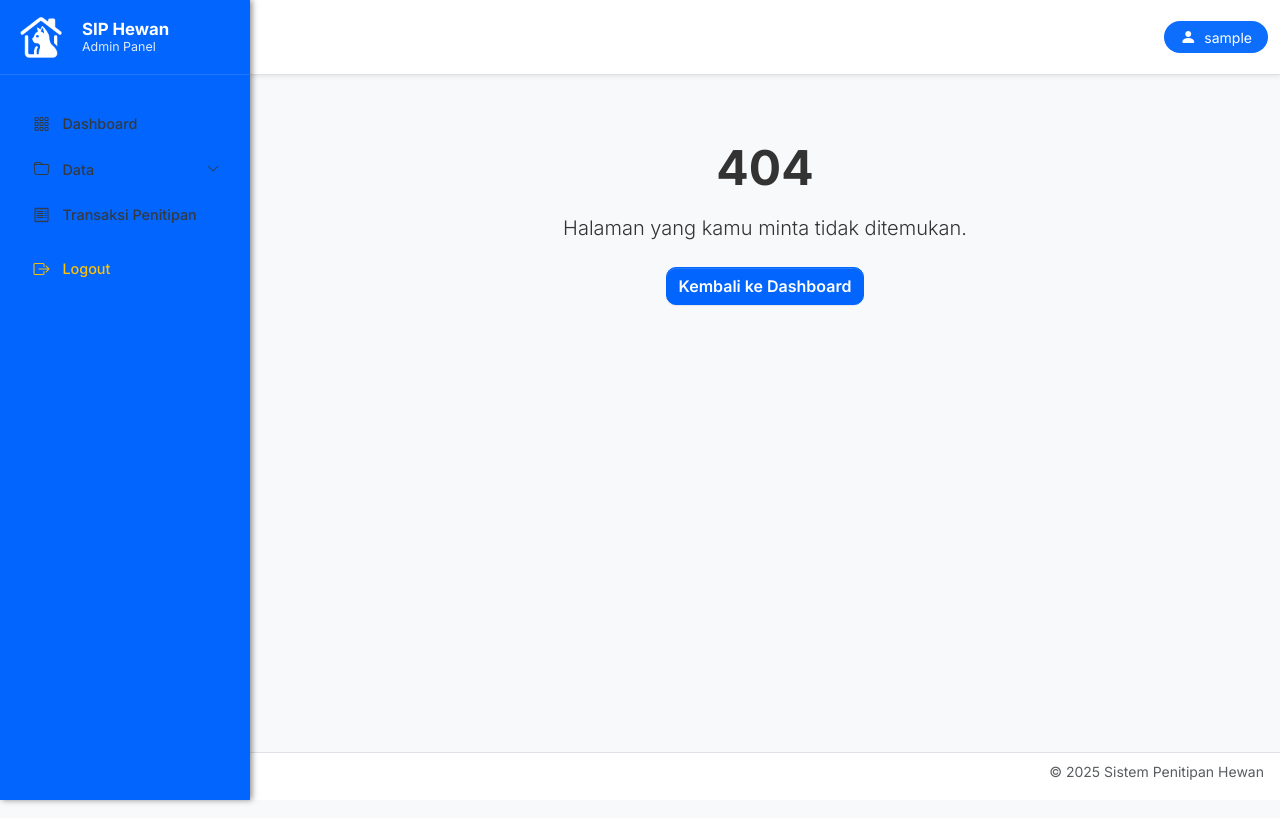
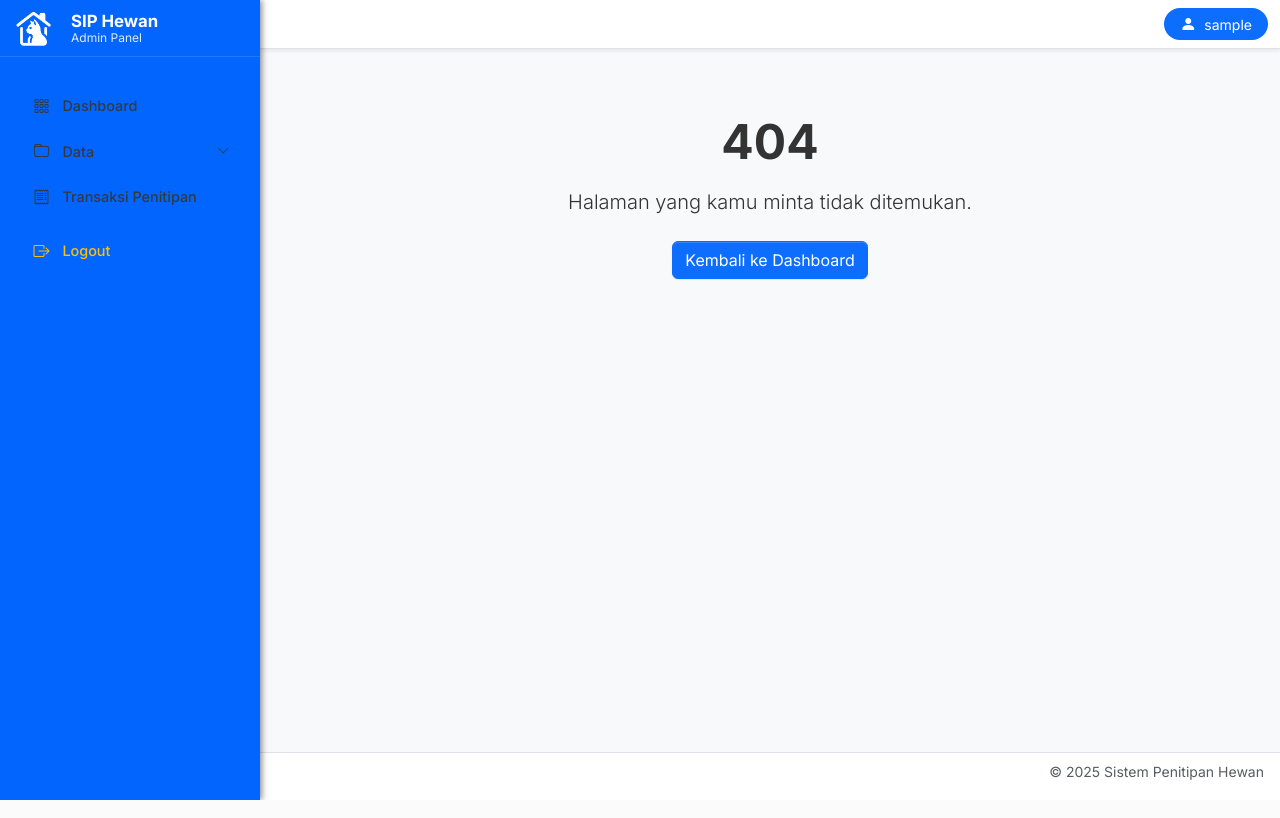
Before and after one commit to erenorren/fix, a PHP site: page /footer in a window 1280 px wide. Run offline with PHP 8.4, Linux system fonts and the light colour scheme; the visitor is signed in with stand-in values (Sample User, id 1); some libraries are stand-ins or nearby versions.

Commit message:
update css,footer,header,dan sidebar

```diff
--- a/public/css/custom.css
+++ b/public/css/custom.css
@@ -18,6 +18,9 @@
   --accent-orange: #ffb113;
   --light-bg: #ffffff;
   --card-shadow: rgba(0, 0, 0, 0.05);
+
+  /* PENTING: Sinkronisasi dengan AdminLTE */
+  --lte-sidebar-width: 260px;
 }
 
 /* ==============================
@@ -94,60 +96,72 @@
   color: #c73636 !important;
 }
 
-/* aksen khusus */
 .badge-accent {
   background: var(--accent-orange);
   color: #ffffff;
 }
 
 /* ==============================
-   SIDEBAR
-   (dibatasi hanya di .app-sidebar,
-    supaya nav di navbar tidak ikut kena)
+   SIDEBAR FIX
 ============================== */
 
-/* ====== Sidebar biru ====== */
+/* Sidebar Background */
 .bg-primary-blue {
   background-color: #0265fe !important;
 }
 
-/* ====== Sidebar tema mirip AdminLTE 3 ====== */
 .modern-sidebar {
-  width: 260px;
-  min-height: 100vh;
+  /* HAPUS width statis agar responsif ikut AdminLTE */
+  /* width: 260px;  <-- DIHAPUS */
+
   background-color: #111827; /* dark grey */
   color: #c2c7d0;
   box-shadow: 2px 0 6px rgba(0, 0, 0, 0.45);
 }
 
+/* Fix Z-Index untuk Mobile agar sidebar muncul di atas konten */
+@media (max-width: 991.98px) {
+  .app-sidebar {
+    z-index: 1050;
+    box-shadow: 5px 0 15px rgba(0, 0, 0, 0.3);
+  }
+}
+
 /* Brand bar biru di atas sidebar */
 .sidebar-brand {
-  padding: 0.75rem 1.25rem;
-  background-color: #0265fe; /* warna utama kamu */
+  min-height: 57px; /* Sesuaikan dengan tinggi navbar */
+  padding: 0 1rem;
+  background-color: #0265fe;
   border-bottom: 1px solid rgba(255, 255, 255, 0.12);
+  display: flex;
+  align-items: center;
+  justify-content: flex-start;
+  gap: 12px;
 }
 
 .brand-logo {
   display: flex;
   align-items: center;
   justify-content: center;
-  width: 42px;
-  height: 42px;
+  width: 35px;
+  height: 35px;
 }
 
 .brand-logo-img {
   max-width: 100%;
   height: auto;
-  object-fit: contain; /* bentuk logo tidak dipotong */
+  object-fit: contain;
 }
 
 .sidebar-brand .brand-name {
   font-size: 1.05rem;
+  line-height: 1.2;
 }
 
 .sidebar-brand .brand-subtitle {
-  font-size: 0.78rem;
+  font-size: 0.75rem;
   opacity: 0.9;
+  line-height: 1.2;
 }
 
 /* MENU UTAMA */
@@ -162,13 +176,29 @@
   color: #c2c7d0;
   padding: 0.55rem 0.9rem;
   border-radius: 4px;
-  display: flex;
+
+  /* FIX DROPDOWN: Gunakan Flexbox !important untuk menimpa default AdminLTE */
+  display: flex !important;
   align-items: center;
+  justify-content: space-between;
+  width: 100%;
+
   gap: 10px;
   font-weight: 500;
   font-size: 0.9rem;
   transition: background-color 0.15s ease, color 0.15s ease;
   text-decoration: none;
+}
+
+/* Pastikan teks menu mengisi ruang tengah */
+.modern-link span.flex-grow-1 {
+  flex-grow: 1;
+}
+
+/* Pastikan panah di ujung kanan */
+.modern-link .dropdown-arrow,
+.modern-link .ms-auto {
+  margin-left: auto !important;
 }
 
 .modern-link:hover {
@@ -188,6 +218,7 @@
   font-size: 1rem;
   text-align: center;
   color: inherit;
+  flex-shrink: 0; /* Icon jangan mengecil */
 }
 
 .modern-link.active .modern-icon,
@@ -272,97 +271,3 @@
 .has-dropdown.active-dropdown .dropdown-arrow {
   transform: rotate(180deg);
 }
-
-/* CSS pemilik */
-#suggest_pemilik div.hover-bg:hover {
-  background: #f0f4ff;
-}
-
-/* ==============================
-   TABLE STYLE
-============================== */
-table thead tr {
-  background: #f0f4ff;
-}
-
-.table-hover tbody tr:hover {
-  background: #f8fbff;
-}
-
-/* ==============================
-   PROGRESS BAR
-============================== */
-.progress-bar.bg-primary {
-  background: var(--primary-blue) !important;
-}
-
-/* ==============================
-   BUTTON STYLE
-============================== */
-.btn-primary {
-  background: var(--primary-blue) !important;
-  border-color: var(--primary-blue) !important;
-  border-radius: 10px;
-  font-weight: 600;
-}
-
-.btn-accent {
-  background: var(--accent-orange) !important;
-  border-radius: 10px;
-  color: #fff !important;
-}
-
-.btn-primary:hover,
-.btn-accent:hover {
-  opacity: 0.9;
-}
-
-/* ==============================
-   CARD TITLE
-============================== */
-.card-title {
-  font-weight: 600;
-  color: #1a1a1a;
-}
-
-/* ==============================
-   ANIMASI STAT KECIL
-============================== */
-[data-count],
-[data-money] {
-  font-weight: 700;
-  color: var(--primary-blue);
-}
-
-/* Samakan tinggi header (navbar) dengan brand sidebar */
-.app-header.navbar {
-  min-height: 75px; /* sesuaikan, 60–70px juga boleh */
-  display: flex;
-  align-items: center; /* biar isi header ketengah vertikal */
-  padding-top: 0;
-  padding-bottom: 0;
-}
-
-/* Tinggi area logo/brand di sidebar */
-/* Samakan tinggi header dan sidebar brand */
-/* Brand sidebar hanya rata kiri, bukan center */
-.app-sidebar .sidebar-brand {
-  min-height: 75px;
-  display: flex;
-  align-items: center;
-  justify-content: flex-start; /* <— pindahkan ke kiri */
-  gap: 12px; /* jarak antara logo & teks */
-  padding-left: 1.25rem;
-  padding-right: 1.25rem;
-}
-
-/* Rapikan teks brand / nav link supaya nggak nambah tinggi */
-.app-sidebar .sidebar-brand .brand-name,
-.app-sidebar .sidebar-brand .brand-subtitle {
-  line-height: 1.2;
-}
-
-.navbar-nav .nav-link {
-  padding-top: 0.5rem;
-  padding-bottom: 0.5rem;
-}
--- a/views/template/footer.php
+++ b/views/template/footer.php
@@ -1,50 +1,69 @@
-        </div> <!-- /.app-content -->
-    </main>
+</div> </main>
 
-    <!-- FOOTER -->
     <footer class="app-footer border-top small text-muted py-2 px-3">
-    <div class="d-flex justify-content-end">
-        <span>&copy; <?= date('Y') ?> Sistem Penitipan Hewan</span>
-    </div>
-</footer>
+        <div class="d-flex justify-content-end">
+            <span>&copy; <?= date('Y') ?> Sistem Penitipan Hewan</span>
+        </div>
+    </footer>
 
-</div> <!-- /.app-wrapper -->
-
-<!-- Bootstrap 5 JS (WAJIB untuk modal, dropdown, dll) -->
-<script src="https://cdn.jsdelivr.net/npm/bootstrap@5.3.3/dist/js/bootstrap.bundle.min.js"
+</div> <script src="https://cdn.jsdelivr.net/npm/bootstrap@5.3.3/dist/js/bootstrap.bundle.min.js"
         integrity="sha384-YvpcrYf0tY3lHB60NNkmXc5s9fDVZLESaAA55NDzOxhy9GkcIdslK1eN7N6jIeHz"
         crossorigin="anonymous"></script>
 
-<!-- AdminLTE v4 JS -->
-<!-- <script src="<?= $base_url ?>/public/js/adminlte.js"></script> -->
 <script src="/js/adminlte.js"></script>
 <script src="/js/dashboard.js"></script>
 
-<!-- Sidebar dropdown "Data" (Hewan / Pelanggan / Layanan) -->
 <script>
 document.addEventListener('DOMContentLoaded', function () {
-    // semua link yang punya submenu
-    document.querySelectorAll('.has-dropdown').forEach(function (link) {
+
+    // --- 1. HANDLER DROPDOWN SIDEBAR ---
+    const dropdownLinks = document.querySelectorAll('.has-dropdown');
+
+    dropdownLinks.forEach(function (link) {
         link.addEventListener('click', function (e) {
             e.preventDefault();
 
-            const targetSelector = link.getAttribute('data-target');
-            const menu = document.querySelector(targetSelector);
+            const targetId = link.getAttribute('data-target');
+            const menu = document.querySelector(targetId);
+
             if (!menu) return;
 
-            // tutup submenu lain
+            // Optional: Tutup submenu lain saat satu dibuka (Accordion effect)
+            /*
             document.querySelectorAll('.submenu.show').forEach(function (sm) {
                 if (sm !== menu) sm.classList.remove('show');
             });
             document.querySelectorAll('.has-dropdown.active-dropdown').forEach(function (lnk) {
                 if (lnk !== link) lnk.classList.remove('active-dropdown');
             });
+            */
 
-            // toggle submenu yang sedang diklik
+            // Toggle submenu saat ini
             menu.classList.toggle('show');
             link.classList.toggle('active-dropdown');
         });
     });
+
+    // --- 2. HANDLER SIDEBAR MOBILE MANUAL (Fallback) ---
+    // Jika tombol native AdminLTE macet, script ini akan memaksa sidebar bekerja
+    const toggleBtn = document.querySelector('[data-lte-toggle="sidebar"]');
+    const body = document.body;
+
+    if(toggleBtn) {
+        toggleBtn.addEventListener('click', function(e) {
+            // Cek apakah AdminLTE JS sudah handle?
+            // Biasanya AdminLTE akan menambah class 'sidebar-open' di mobile
+
+            // Jaga-jaga delay JS, kita bisa bantu toggle class manual jika perlu
+            // Uncomment baris di bawah jika tombol masih tidak respon sama sekali:
+            // e.preventDefault();
+            // if (window.innerWidth < 992) {
+            //    body.classList.toggle('sidebar-open');
+            // } else {
+            //    body.classList.toggle('sidebar-collapse');
+            // }
+        });
+    }
 });
 </script>
 
--- a/views/template/header.php
+++ b/views/template/header.php
@@ -1,19 +1,27 @@
 <?php
-// Mulai session jika belum berjalan
+// views/template/header.php
+
+// Cek session
 if (session_status() === PHP_SESSION_NONE) {
     session_start();
 }
 
-// Title default
+// Default page title
 if (!isset($pageTitle)) {
     $pageTitle = 'Sistem Penitipan Hewan';
 }
 
-// Base URL hanya dibuat jika belum ada
+// Logika Base URL
 if (!isset($base_url)) {
     $host = $_SERVER['HTTP_HOST'];
-    $protocol = (!empty($_SERVER['HTTPS']) && $_SERVER['HTTPS'] === 'on') ? 'https' : 'http';
-    $base_url = $protocol . '://' . $host;
+    $protocol = isset($_SERVER['HTTPS']) && $_SERVER['HTTPS'] === 'on' ? 'https' : 'http';
+
+    // Cek jika localhost
+    if (strpos($host, 'localhost') !== false) {
+        $base_url = $protocol . '://' . $host;
+    } else {
+        $base_url = $protocol . '://' . $host;
+    }
 }
 ?>
 
@@ -24,28 +32,36 @@
     <title><?= htmlspecialchars($pageTitle) ?></title>
     <meta name="viewport" content="width=device-width, initial-scale=1">
 
-    <!-- CSS FIX untuk Vercel -->
-    <link rel="stylesheet" href="/css/adminlte.css">
-    <link rel="stylesheet" href="/css/custom.css">
+    <!-- AdminLTE & Custom CSS -->
+    <link rel="stylesheet" href="<?= $base_url ?>/css/adminlte.css">
+    <link rel="stylesheet" href="<?= $base_url ?>/css/custom.css">
 
-    <!-- Bootstrap Icons -->
-    <link rel="stylesheet"
-        href="https://cdn.jsdelivr.net/npm/bootstrap-icons@1.11.3/font/bootstrap-icons.min.css">
+    <!-- Icons -->
+    <link rel="stylesheet" href="https://cdn.jsdelivr.net/npm/bootstrap-icons@1.11.3/font/bootstrap-icons.min.css">
 </head>
 
+<!-- sidebar-expand-lg: Sidebar otomatis muncul di desktop -->
 <body class="layout-fixed sidebar-expand-lg bg-body-tertiary">
     <div class="app-wrapper">
 
-        <!-- HEADER -->
+        <!-- HEADER / NAVBAR -->
         <nav class="app-header navbar navbar-expand bg-body border-bottom shadow-sm">
             <div class="container-fluid">
 
-                <button class="navbar-toggler" type="button" data-lte-toggle="sidebar" aria-label="Toggle navigation">
-                    <span class="navbar-toggler-icon"></span>
-                </button>
+                <!-- Tombol Toggle Sidebar (HANYA MUNCUL DI HP / Mobile) -->
+                <ul class="navbar-nav">
+                    <!-- class 'd-lg-none' menyembunyikan tombol ini di layar Desktop -->
+                    <li class="nav-item d-lg-none">
+                        <a class="nav-link" data-lte-toggle="sidebar" href="#" role="button">
+                            <i class="bi bi-list"></i>
+                        </a>
+                    </li>
+                </ul>
 
+                <!-- Spacer -->
                 <div class="flex-grow-1"></div>
 
+                <!-- Badge User -->
                 <div class="d-flex align-items-center">
                     <div class="px-3 py-1 rounded-pill bg-primary text-white d-flex align-items-center">
                         <i class="bi bi-person-fill me-2"></i>
@@ -57,9 +73,9 @@
             </div>
         </nav>
 
-        <!-- SIDEBAR -->
+        <!-- Load Sidebar -->
         <?php include __DIR__ . '/sidebar.php'; ?>
 
-        <!-- MAIN -->
+        <!-- Content Wrapper -->
         <main class="app-main">
             <div class="app-content p-3">
--- a/views/template/sidebar.php
+++ b/views/template/sidebar.php
@@ -1,14 +1,16 @@
 <?php
-// pastikan variabel halaman ada
-$currentPage = $page ?? ($activeMenu ?? 'dashboard');
+// views/template/sidebar.php
+
+// 1. Pastikan variabel aman (cegah error 'Undefined variable')
+// Prioritaskan $page, lalu $activeMenu, lalu default ke 'dashboard'
+$activePage = isset($page) ? $page : (isset($activeMenu) ? $activeMenu : 'dashboard');
 ?>
 
 <aside class="app-sidebar modern-sidebar bg-primary-blue">
 
-  <!-- Brand -->
   <div class="sidebar-brand d-flex align-items-center">
     <div class="brand-logo me-2">
-      <img src="<?= $base_url ?>/img/kucing.png" class="brand-logo-img" alt="Logo">
+      <img src="<?= isset($base_url) ? $base_url : '' ?>/img/kucing.png" class="brand-logo-img" alt="Logo">
     </div>
     <div class="d-flex flex-column">
       <span class="brand-name text-white fw-bold">SIP Hewan</span>
@@ -16,60 +18,59 @@
     </div>
   </div>
 
-  <!-- Wrapper isi sidebar -->
   <div class="sidebar-wrapper d-flex flex-column">
 
     <nav class="mt-2 flex-grow-1">
       <ul class="nav flex-column modern-menu">
 
-        <!-- DASHBOARD -->
         <li class="nav-item mb-1">
           <a href="index.php?page=dashboard"
-             class="nav-link modern-link <?= $currentPage === 'dashboard' ? 'active' : '' ?>">
+             class="nav-link modern-link <?= $activePage === 'dashboard' ? 'active' : '' ?>">
             <i class="bi bi-grid-3x3-gap modern-icon"></i>
             <span>Dashboard</span>
           </a>
         </li>
 
-        <!-- MENU DATA (dropdown custom) -->
         <li class="nav-item mb-1 menu-group">
+          <?php
+            // Cek apakah halaman aktif termasuk dalam grup "Data"
+            $isDataActive = in_array($activePage, ['hewan', 'pemilik', 'pelanggan', 'layanan']);
+          ?>
+
           <a href="#"
-             class="nav-link modern-link has-dropdown <?= in_array($currentPage, ['hewan','pemilik','pelanggan','layanan']) ? 'active-dropdown' : '' ?>"
+             class="nav-link modern-link has-dropdown <?= $isDataActive ? 'active-dropdown' : '' ?>"
              data-target="#menuData">
             <i class="bi bi-folder modern-icon"></i>
-            <span>Data</span>
-            <i class="bi bi-chevron-down dropdown-arrow ms-auto"></i>
+            <span class="flex-grow-1">Data</span>
+            <i class="bi bi-chevron-down dropdown-arrow"></i>
           </a>
 
-          <div class="submenu <?= in_array($currentPage, ['hewan','pemilik','pelanggan','layanan']) ? 'show' : '' ?>"
-               id="menuData">
+          <div class="submenu <?= $isDataActive ? 'show' : '' ?>" id="menuData">
             <a href="index.php?page=hewan"
-               class="nav-link sub-link <?= $currentPage === 'hewan' ? 'active' : '' ?>">
+               class="nav-link sub-link <?= $activePage === 'hewan' ? 'active' : '' ?>">
               <i class="bi bi-dot me-1"></i> Data Hewan
             </a>
 
             <a href="index.php?page=pemilik"
-               class="nav-link sub-link <?= $currentPage === 'pemilik' || $currentPage === 'pelanggan' ? 'active' : '' ?>">
+               class="nav-link sub-link <?= $activePage === 'pemilik' || $activePage === 'pelanggan' ? 'active' : '' ?>">
               <i class="bi bi-dot me-1"></i> Data Pelanggan
             </a>
 
             <a href="index.php?page=layanan"
-               class="nav-link sub-link <?= $currentPage === 'layanan' ? 'active' : '' ?>">
+               class="nav-link sub-link <?= $activePage === 'layanan' ? 'active' : '' ?>">
               <i class="bi bi-dot me-1"></i> Jenis Layanan
             </a>
           </div>
         </li>
 
-        <!-- TRANSAKSI PENITIPAN -->
         <li class="nav-item mb-1">
           <a href="index.php?page=transaksi"
-             class="nav-link modern-link <?= $currentPage === 'transaksi' ? 'active' : '' ?>">
+             class="nav-link modern-link <?= $activePage === 'transaksi' ? 'active' : '' ?>">
             <i class="bi bi-receipt modern-icon"></i>
             <span>Transaksi Penitipan</span>
           </a>
         </li>
 
-        <!-- LOGOUT -->
         <li class="nav-item mt-2">
           <a href="index.php?page=logout" class="nav-link modern-link text-warning">
             <i class="bi bi-box-arrow-right modern-icon"></i>
```
Also changed, not shown: other parts of public/css/custom.css (+12 -45 lines).
